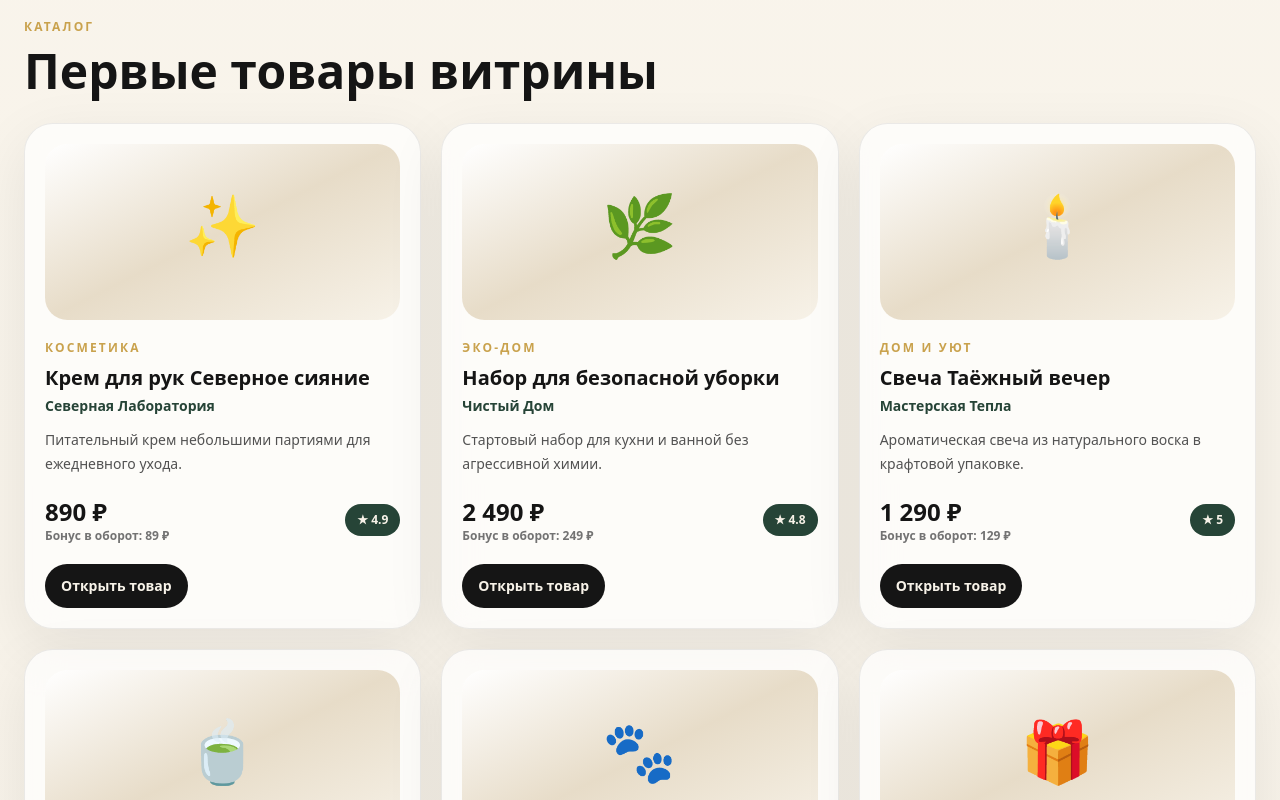
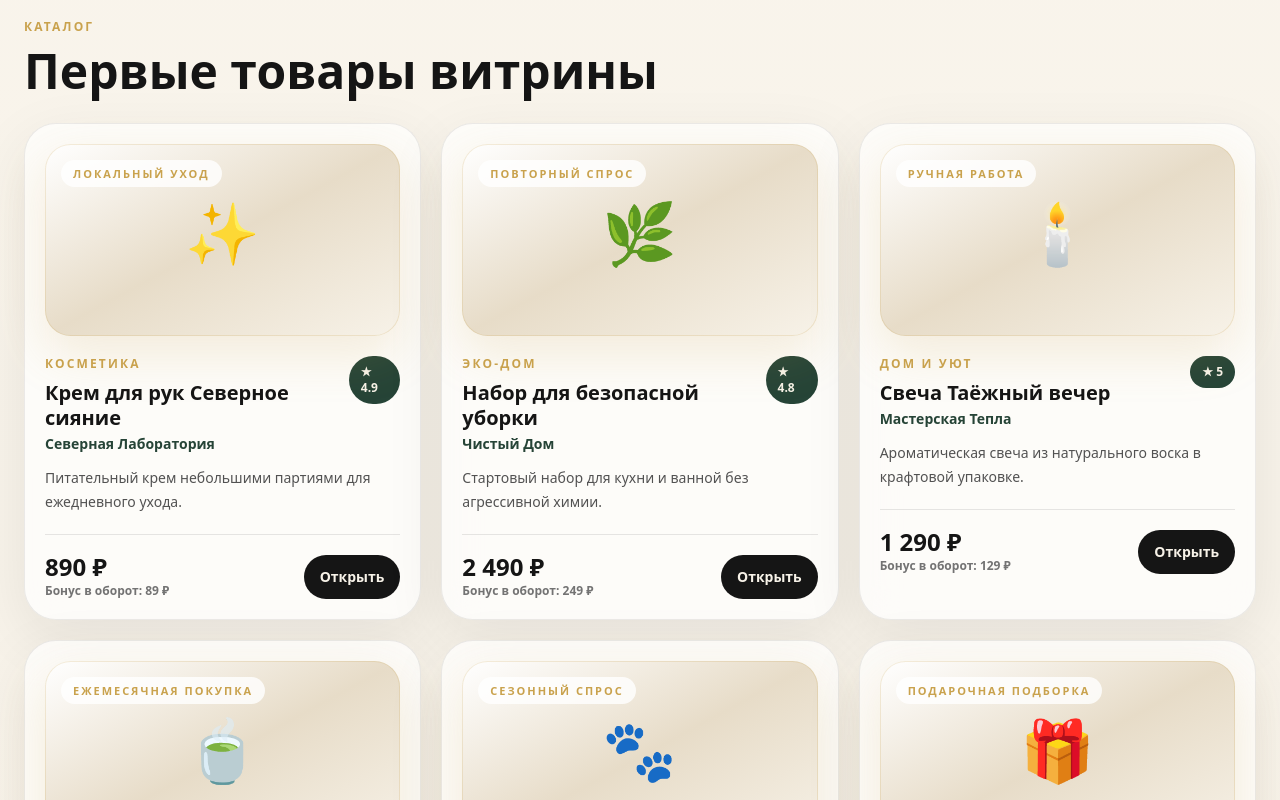
Before and after one commit to Iliavsevolodov/kaskada-, a Next.js app: page / in a window 1280 px wide. Shown: the part 1700-2500 px from the top of the page. Built offline with nearby package versions, Linux system fonts and the light colour scheme.

Commit message:
Enhance product card styling

```diff
--- a/src/components/ProductCard.tsx
+++ b/src/components/ProductCard.tsx
@@ -15,22 +15,27 @@ export type ProductCardData = {
 
 export function ProductCard({ product }: { product: ProductCardData }) {
   return (
-    <a className="card-glass hover-lift reveal-up block rounded-[1.8rem] p-5 shadow-soft" href={`/kaskada-/products/${product.id}/`}>
-      <div className="product-visual mb-5 flex h-44 items-center justify-center rounded-[1.4rem] bg-gradient-to-br from-white via-sand to-cream text-6xl">
+    <a className="card-glass hover-lift reveal-up block rounded-[2rem] p-5 shadow-soft" href={`/kaskada-/products/${product.id}/`}>
+      <div className="product-visual glow-ring mb-5 flex h-48 items-center justify-center rounded-[1.6rem] bg-gradient-to-br from-white via-sand to-cream text-6xl">
         <span className="float-soft relative z-10">{product.accent}</span>
+        <span className="absolute left-4 top-4 rounded-full bg-white/80 px-3 py-2 text-[11px] font-black uppercase tracking-[0.18em] text-gold">{product.tag}</span>
       </div>
-      <p className="text-xs font-black uppercase tracking-[0.18em] text-gold">{product.category}</p>
-      <h3 className="mt-2 text-xl font-black">{product.name}</h3>
-      <p className="mt-1 text-sm font-bold text-forest">{product.brand}</p>
+      <div className="flex items-start justify-between gap-4">
+        <div>
+          <p className="text-xs font-black uppercase tracking-[0.18em] text-gold">{product.category}</p>
+          <h3 className="mt-2 text-xl font-black leading-tight">{product.name}</h3>
+          <p className="mt-1 text-sm font-bold text-forest">{product.brand}</p>
+        </div>
+        <span className="rounded-full bg-forest px-3 py-2 text-xs font-bold text-cream">★ {product.rating}</span>
+      </div>
       <p className="mt-3 text-sm leading-6 text-neutral-600">{product.description}</p>
-      <div className="mt-5 flex items-center justify-between gap-3">
+      <div className="mt-5 flex items-end justify-between gap-3 border-t border-graphite/10 pt-4">
         <div>
           <p className="text-2xl font-black">{money(product.price)}</p>
           <p className="text-xs font-bold text-neutral-500">Бонус в оборот: {money(product.cashback)}</p>
         </div>
-        <span className="rounded-full bg-forest px-3 py-2 text-xs font-bold text-cream">★ {product.rating}</span>
+        <span className="rounded-full bg-graphite px-4 py-3 text-sm font-black text-cream">Открыть</span>
       </div>
-      <span className="mt-5 inline-flex rounded-full bg-graphite px-4 py-3 text-sm font-black text-cream">Открыть товар</span>
     </a>
   );
 }
```
